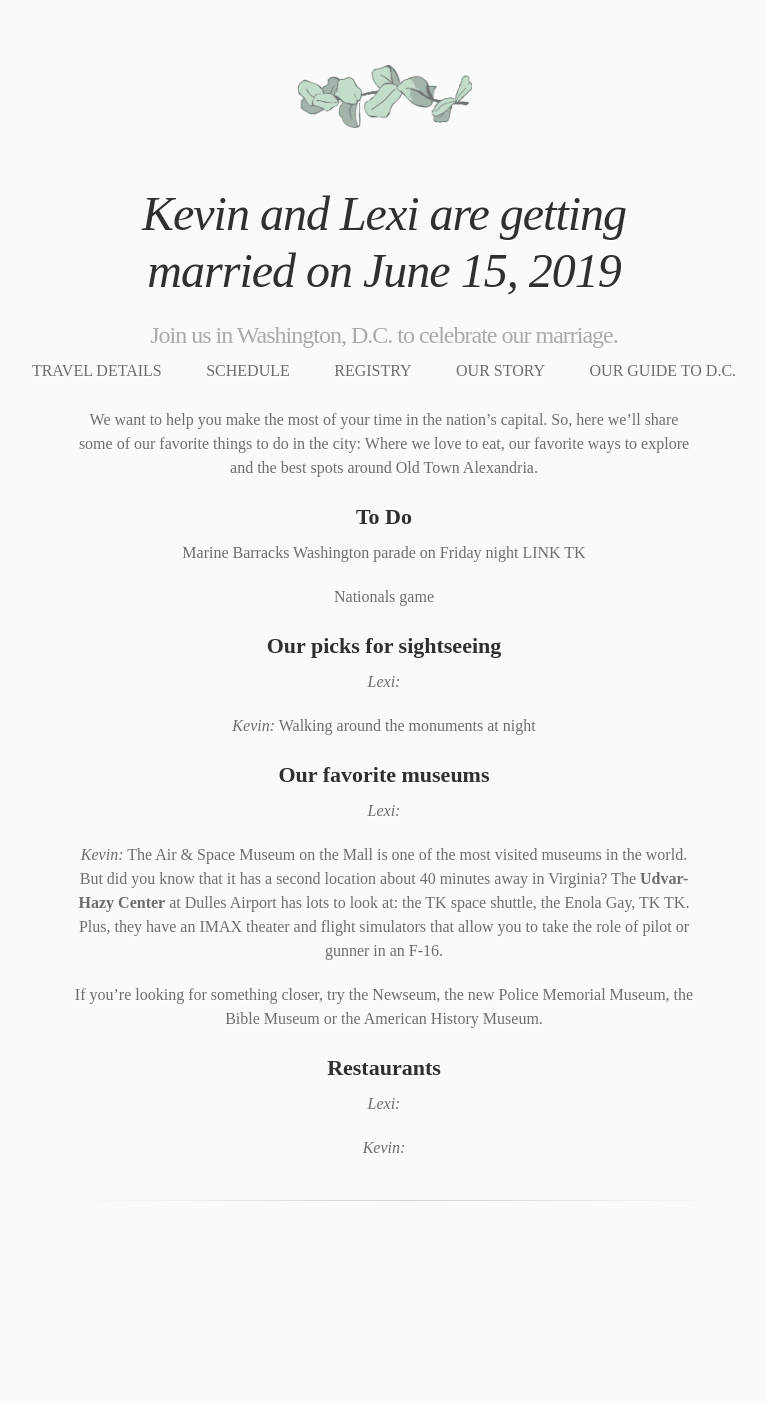
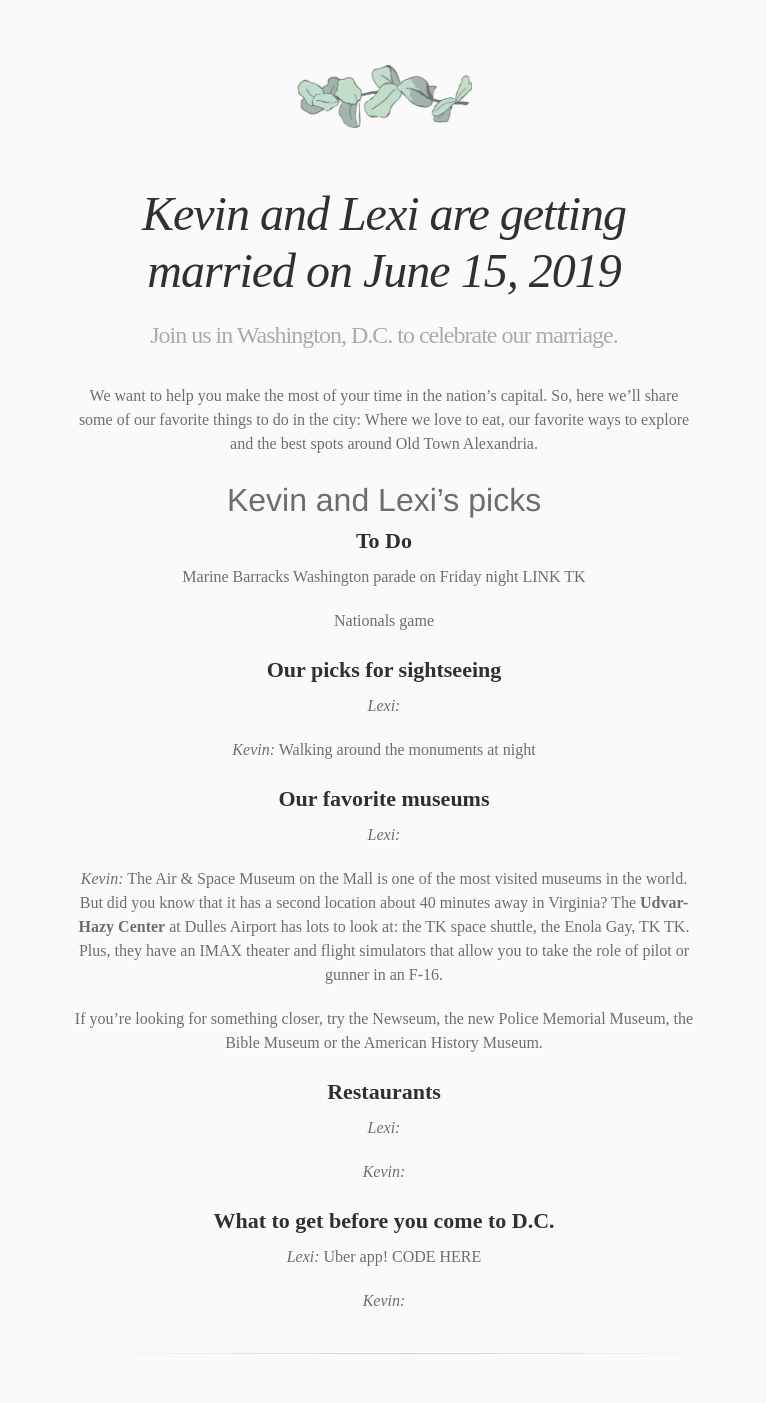
Before and after one commit to kevinuhrmacher/wedding-website, a Jekyll site: the page built from dc-guide.md, in a window 1280 px wide. Shown: the whole page, without its empty margins (256-1022 px from the left). Built offline with Jekyll 4.4.1, drawn with Linux system fonts in a browser that asks for light colours; some web fonts are replaced; before the commit the page ends 1250 px from its top, so only the background shows below that.

Commit message:
anna credit

```diff
--- a/_layouts/dc-guide.html
+++ b/_layouts/dc-guide.html
@@ -21,13 +21,6 @@
           <h1>{{ page.title | default: site.title | default: site.github.repository_name }}</h1>
           <h2>{{ page.description | default: site.description | default: site.github.project_tagline }}</h2>
 
-          <div class="page-menu">
-            <div class="m-item">Travel details</div>
-            <div class="m-item">Schedule</div>
-            <div class="m-item">Registry</div>
-            <div class="m-item">Our story</div>
-            <div class="m-item">Our guide to D.C.</div>
-          </div>
         </header>
 
       <div class="inner">
--- a/_layouts/default.html
+++ b/_layouts/default.html
@@ -42,6 +42,7 @@
         </div>
 
         <footer>
+          <caption>Photo by Anna Lowe</caption>
         </footer>
 
       </div>
--- a/dc-guide.md
+++ b/dc-guide.md
@@ -3,6 +3,8 @@
 ---
 
 We want to help you make the most of your time in the nation’s capital. So, here we’ll share some of our favorite things to do in the city: Where we love to eat, our favorite ways to explore and the best spots around Old Town Alexandria.
+
+# Kevin and Lexi’s picks
 
 ## To Do
 
@@ -31,3 +33,10 @@
 _Lexi:_
 
 _Kevin:_
+
+
+## What to get before you come to D.C.
+
+_Lexi:_ Uber app! CODE HERE
+
+_Kevin:_
```
Also changed, not shown: 2 other files.
